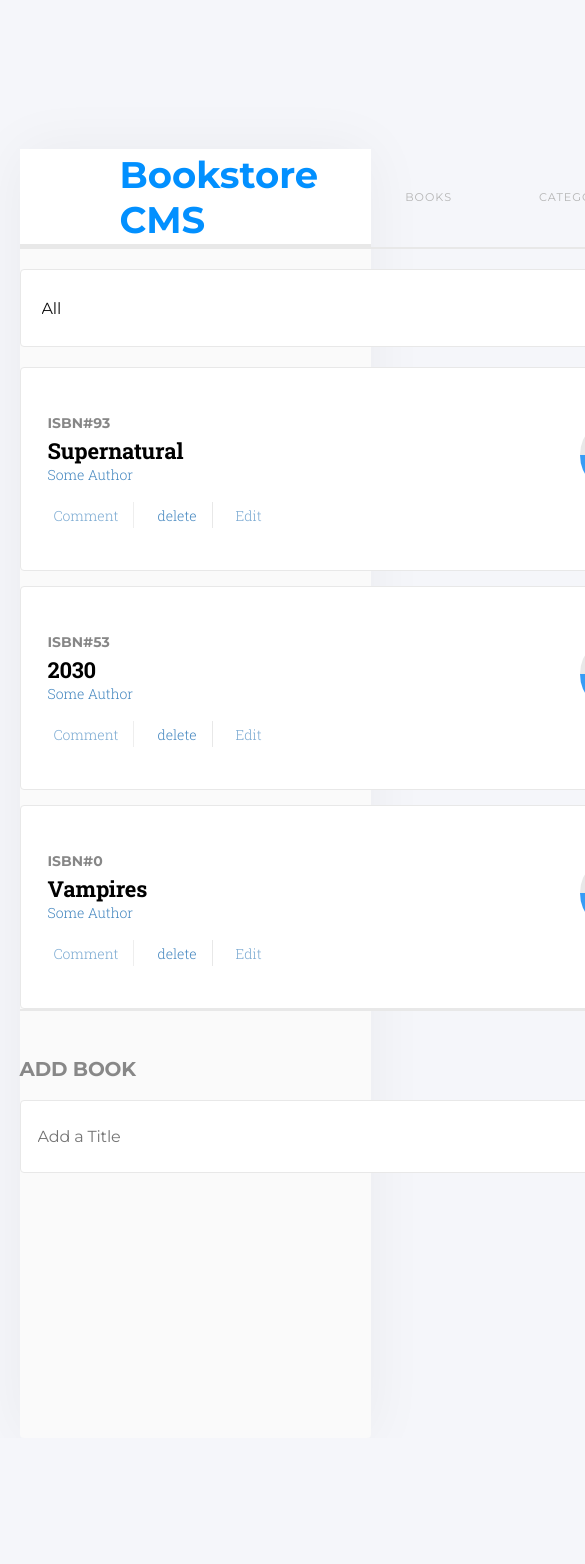
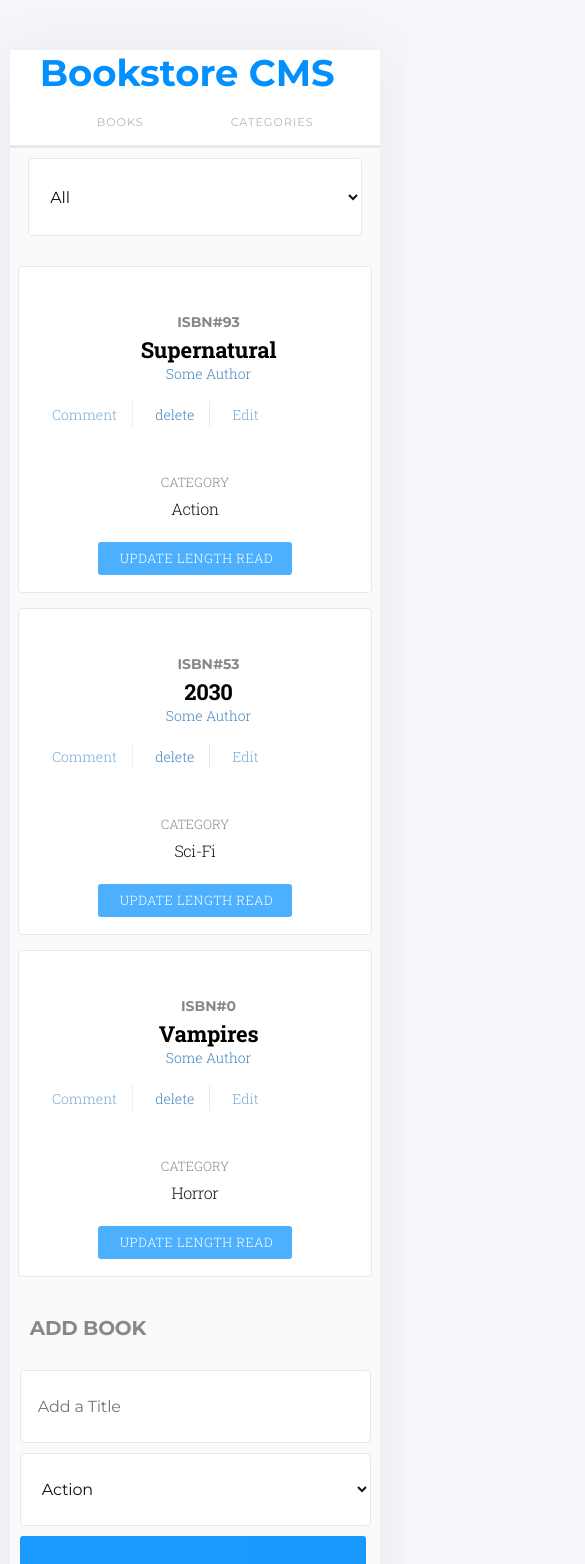
Before and after one commit to raheebwa/mv-react-bookstore, a React (Create React App) app: page / in a window 390 px wide. Shown: the top 1564 px of the page, 585 px wide, since content can reach past the window. Before the commit the page ends 1438 px from the top, so only its background shows below. Built offline with nearby package versions, Linux system fonts and the light colour scheme.

Commit message:
feat: add responsiveness for media query max 768

```diff
--- a/src/components/app.scss
+++ b/src/components/app.scss
@@ -5,12 +5,20 @@
   height: 95px;
   justify-content: space-between;
   align-items: center;
+  @media screen and (max-width:768px) {
+   display: block;
+  }
 
   .brand {
     display: flex;
     align-items: center;
     margin-left: 100px;
     color: rgb(2, 144, 255);
+    @media screen and (max-width:768px) {
+    margin: 0 auto;
+    padding-left: 30px;
+    padding-bottom: 20px;
+  }
   }
 
   .nav {
--- a/src/components/book.scss
+++ b/src/components/book.scss
@@ -2,19 +2,25 @@
 .book {
   margin: 0 auto;
   margin-bottom: 15px;
+  padding-top: 20px;
+  padding-bottom: 20px;
 
   &:last-child {
     margin-bottom: 0;
   }
 
   position: relative;
-  width: 1200px;
-  height: 170px;
+  width: 95%;
   border-radius: 4px;
   background-color: #fff;
   border: 1px solid #e8e8e8;
   display: flex;
   padding-top: 32px;
+   @media screen and (max-width:768px) {
+      display: block;
+      height: 25%;
+      text-align: center;
+      }
 }
 
 .book-details {
@@ -61,7 +67,7 @@
       height: 24px;
       padding-right: 15px;
       border-right: 1px solid #e8e8e8;
-      margin-left: 17px;
+      margin-left: 5%;
       font-family: 'Roboto Slab', serif;
       font-size: 14px;
       font-weight: 300;
@@ -98,6 +104,13 @@
   position: absolute;
   left: 869px;
   top: 33px;
+  @media screen and (max-width:768px) {
+      position: relative;
+      left: 0;
+      right: 0;
+      padding-bottom: 30px;
+
+      }
 
   h3,
   div {
@@ -145,6 +158,13 @@
   left: 559px;
   top: 48px;
   height: 70px;
+   @media screen and (max-width:768px) {
+      position: relative;
+      display: none;
+      left: 0;
+      right: 0;
+
+      }
 
   .ring {
     width: 68px;
--- a/src/components/filter.scss
+++ b/src/components/filter.scss
@@ -1,14 +1,24 @@
 .filter {
-  border-top: 2px solid #e8e8e8;
   display: flex;
-  width: 1200px;
+  width: 90%;
   margin: 0 auto;
-  padding-top: 20px;
+  padding: 10px 20px;
+  @media screen and (max-width:768px) {
+       width: 90%;
+       margin-bottom: 10px;
+       padding: 10px;
+
+      }
 
   #filter-category {
     width: 100%;
     background-color: #fff !important;
     margin-bottom: 20px;
+    @media screen and (max-width:768px) {
+       width: 100%;
+       margin-bottom: 10px;
+
+      }
   }
 
   .form-input {
--- a/src/containers/books.scss
+++ b/src/containers/books.scss
@@ -1,6 +1,5 @@
 .form-container {
-  border-top: 2px solid #e8e8e8;
-  width: 1200px;
+  width: 100%;
   margin: 0 auto;
   padding-top: 29px;
 
@@ -9,32 +8,42 @@
     text-transform: uppercase;
     letter-spacing: -0.18px;
     color: #888;
-    margin-bottom: 19px;
+    margin: 0 30px;
     font-family: Montserrat, sans-serif;
     font-weight: 700;
+    @media screen and (max-width:768px) {
+       margin: 0 10px;
+       padding: 10px;
+      }
+
   }
 
   form {
     display: flex;
+    padding: 20px 30px;
+     @media screen and (max-width:768px) {
+      display: block;
+      padding: 20px 10px;
 
-    .title {
-      width: 664px;
-      margin-right: 34px;
-    }
-
-    .category {
-      width: 285px;
-      background-color: #fff !important;
-    }
+      }
 
     #title {
       width: 664px;
       margin-right: 34px;
+      @media screen and (max-width:768px) {
+       width: 90%;
+       margin-bottom: 10px;
+      }
     }
 
     #category {
       width: 285px;
       background-color: #fff !important;
+       @media screen and (max-width:768px) {
+       width: 90%;
+       margin-bottom: 10px;
+
+      }
     }
 
     .form-input {
@@ -46,12 +55,14 @@
       color: #121212;
       font-family: Montserrat, sans-serif;
       border: 1px solid #e8e8e8;
+       @media screen and (max-width:768px) {
+      }
     }
 
     button {
       width: 184px;
       height: 45px;
-      margin-left: 34px;
+      // margin-left: 34px;
       background-color: #0290ff;
       border-radius: 3px;
       text-transform: uppercase;
@@ -64,6 +75,11 @@
       padding: 12.8px 23px 14.2px 25px;
       border: none;
       opacity: 0.9;
+      @media screen and (max-width:768px) {
+       width: 85%;
+       margin-bottom: 10px;
+
+      }
 
       &:hover {
         opacity: 1;
--- a/src/wrapper.scss
+++ b/src/wrapper.scss
@@ -47,8 +47,13 @@ label {
   background-color: #fafafa;
   width: 90%;
   left: 5%;
-  top: 149px;
+  top: 200px;
   box-shadow: 0 0 60px 0 rgba(0, 0, 0, 0.05);
   padding-bottom: 265px;
   margin-bottom: 188px;
+  @media screen and (max-width:768px) {
+    width: 95%;
+    left: 2.5%;
+    top: 50px;
+  }
 }
```
